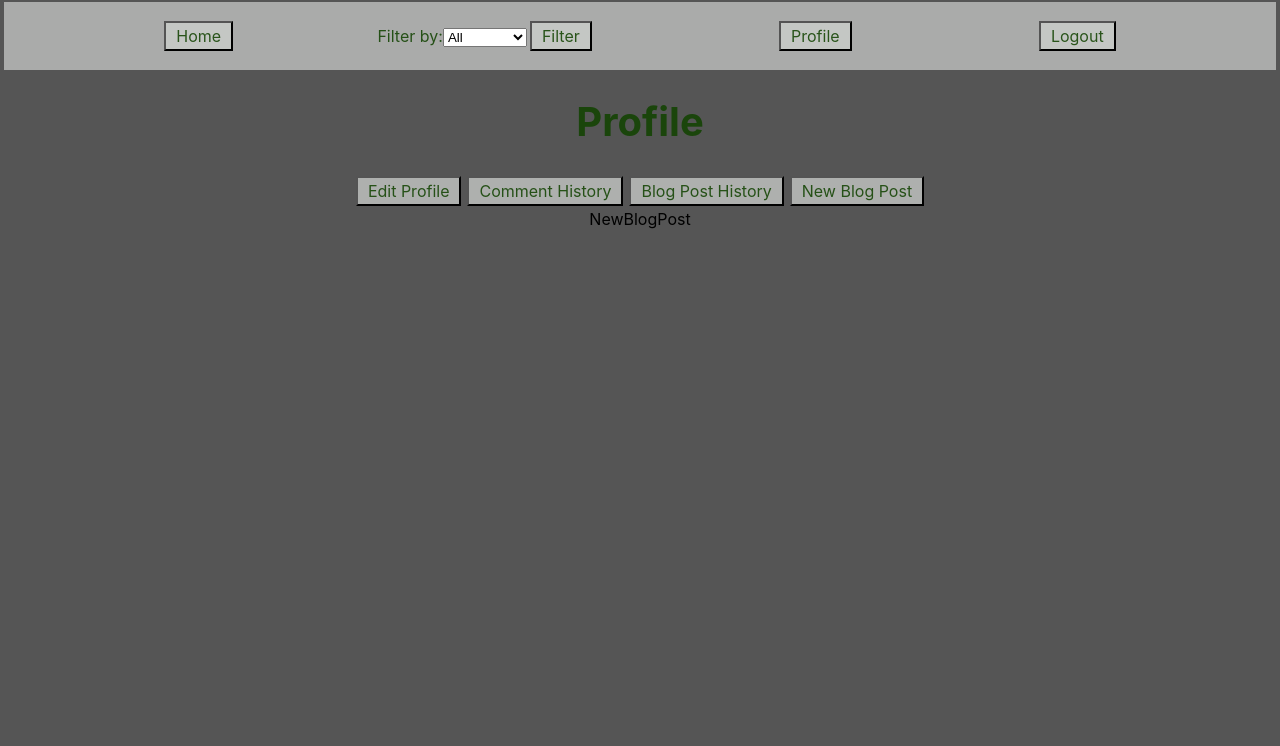
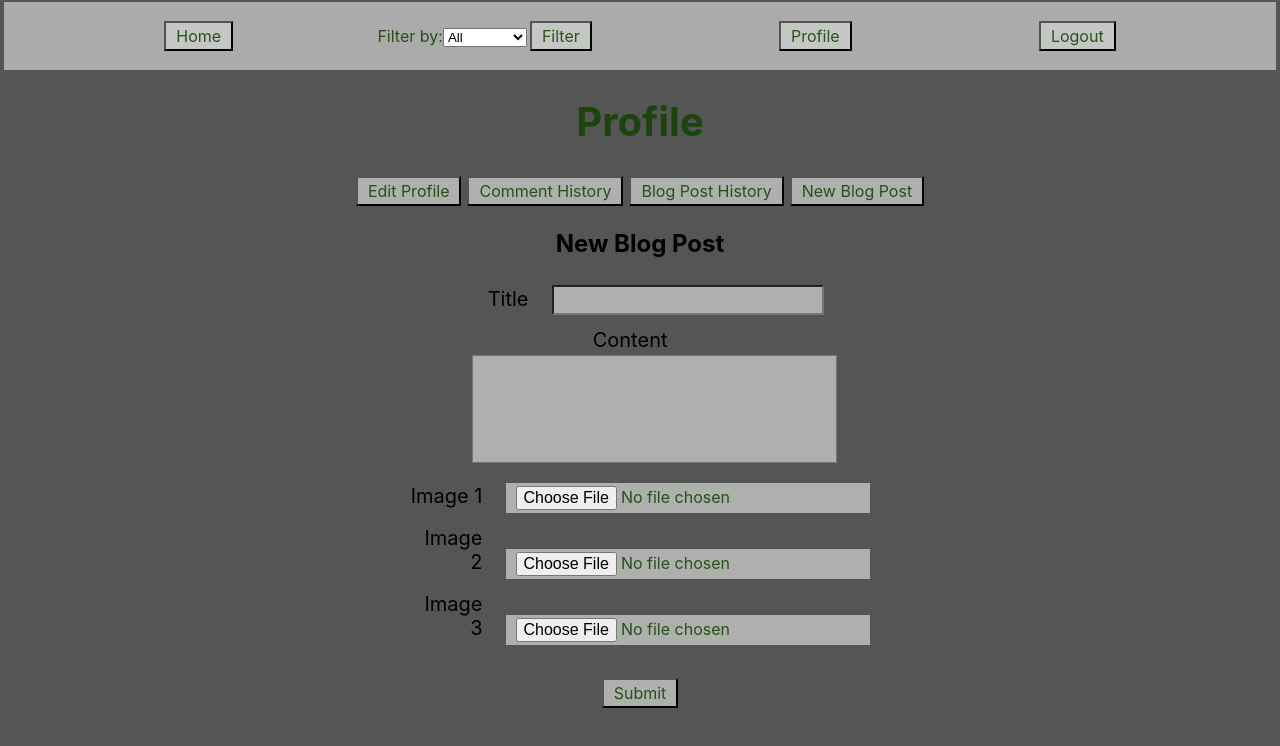
Before and after one commit to Gavin-Russell/CS312-Final-Project, a React (Create React App) app in the folder react-app/: page / in a window 1280 px wide. Both pictures are taken after a click on the button "Profile". Shown: the top 746 px of the page. Built offline with nearby package versions, Linux system fonts and the light colour scheme.

Commit message:
profile nav skeleton

```diff
--- a/react-app/src/App.css
+++ b/react-app/src/App.css
@@ -20,7 +20,7 @@ nav {
   margin: 2px 4px;
 }
 
-button, input {
+button, input, textarea {
   font-family: inherit;
   font-size: inherit;
   line-height: inherit;
@@ -29,6 +29,12 @@ button, input {
   padding: 3px 10px;
   background-color: rgba(206, 209, 206, 0.738);
   color: rgba(17, 67, 0, 0.87);
+}
+
+textarea {
+  resize: none;
+  width: 100%;
+  height: 100px;
 }
 
 div {
@@ -45,3 +51,23 @@ h1 {
 .App {
   text-align: center;
 }
+
+form {
+  display: flex;
+  flex-direction: column;
+  align-items: center;
+  justify-content: center;
+  margin: 2px 4px;
+}
+
+form > * {
+  margin: 5px;
+}
+
+form label {
+  display: inline-block;
+  font-size: 20px;
+  width: 75px;
+  text-align: right;
+  margin-right: 20px;
+}
--- a/react-app/src/components/EditCommentsPage.js
+++ b/react-app/src/components/EditCommentsPage.js
@@ -5,14 +5,40 @@ export class EditCommentsPage extends Component {
     super(props)
 
     this.state = {
-      comments: [],
-      comment: ""
+      comments: [{
+        title: "Test Title",
+        content: "Test Content"
+      },
+      {
+        title: "Test Title 2",
+        content: "Test Content 2"
+    },
+    {
+      title: "Test Title 3",
+      content: "Test Content 3"
+    }],
     }
+  }
+
+  // TODO: Implement comment editing
+  handleCommentEdit = () => {
+    console.log("Edit comment")
   }
 
   render() {
     return (
-      <div>EditCommentsPage</div>
+      <div>
+        <h2>Comments</h2>
+          {this.state.comments.map((comment) => {
+            return (
+              <div>
+                <h3>{comment.title}</h3>
+                <p>{comment.content}</p>
+                <button onClick={this.handleCommentEdit}>Edit</button>
+              </div>
+            )
+          })}
+      </div>
     )
   }
 }
--- a/react-app/src/components/EditProfilePage.js
+++ b/react-app/src/components/EditProfilePage.js
@@ -1,9 +1,43 @@
 import React, { Component } from 'react'
 
 export class EditProfilePage extends Component {
+  constructor(props) {
+    super(props)
+
+    this.state = {
+      username: "",
+      password: "",
+      firstName: "",
+      lastName: "",
+    }
+  }
+
   render() {
     return (
-      <div>EditProfilePage</div>
+      <div>
+        <h2>Edit Profile</h2>
+        <form>
+            <div>
+                <label for="username">Username</label>
+                <input type="text" id="username" name="username"></input>
+            </div>
+
+            <div>
+                <label for="password">Password</label>
+                <input type="password" id="password" name="password"></input>
+            </div>
+
+            <div>
+                <label for="firstName">First Name</label>
+                <input type="text" id="firstName" name="firstName"></input>
+            </div>
+
+            <div>
+                <label for="lastName">Last Name</label>
+                <input type="text" id="lastName" name="lastName"></input>
+            </div>
+        </form>
+      </div>
     )
   }
 }
--- a/react-app/src/components/NewBlogPost.js
+++ b/react-app/src/components/NewBlogPost.js
@@ -1,9 +1,53 @@
 import React, { Component } from 'react'
 
 export class NewBlogPost extends Component {
+
+    constructor(props) {
+        super(props)
+
+        this.state = {
+            title: "",
+            content: "",
+            image1: "",
+            image2: "",
+            image3: "",
+        }
+    }
+
   render() {
     return (
-      <div>NewBlogPost</div>
+      <div>
+        <h2>New Blog Post</h2>
+        <form>
+            <div>
+                <label for="title">Title</label>
+                <input type="text" id="title" name="title" value={this.state.title}></input>
+            </div>
+
+            <div>
+                <label for="content">Content</label>
+                <textarea id="content" name="content" value={this.state.content}></textarea>
+            </div>
+
+            <div>
+            <label for="image1">Image 1</label>
+            <input type="file" id="image1" name="image1" value={this.state.image1}></input>
+            </div>
+
+            <div>
+            <label for="image2">Image 2</label>
+            <input type="file" id="image2" name="image2" value={this.state.image2}></input>
+            </div>
+
+            <div>
+            <label for="image3">Image 3</label>
+            <input type="file" id="image3" name="image3" value={this.state.image3}></input>
+            </div>
+
+            <br></br>
+            <input type="submit" value="Submit"></input>
+        </form>
+      </div>
     )
   }
 }
```
